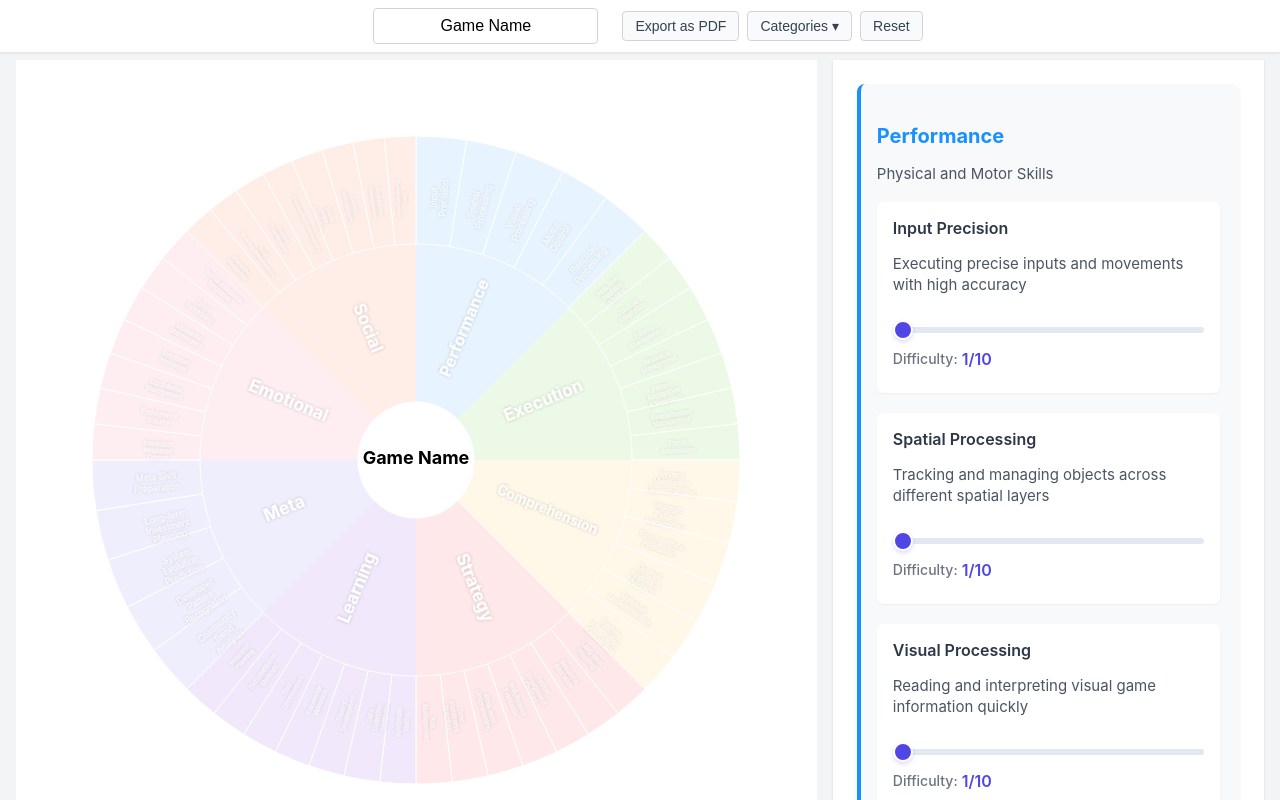
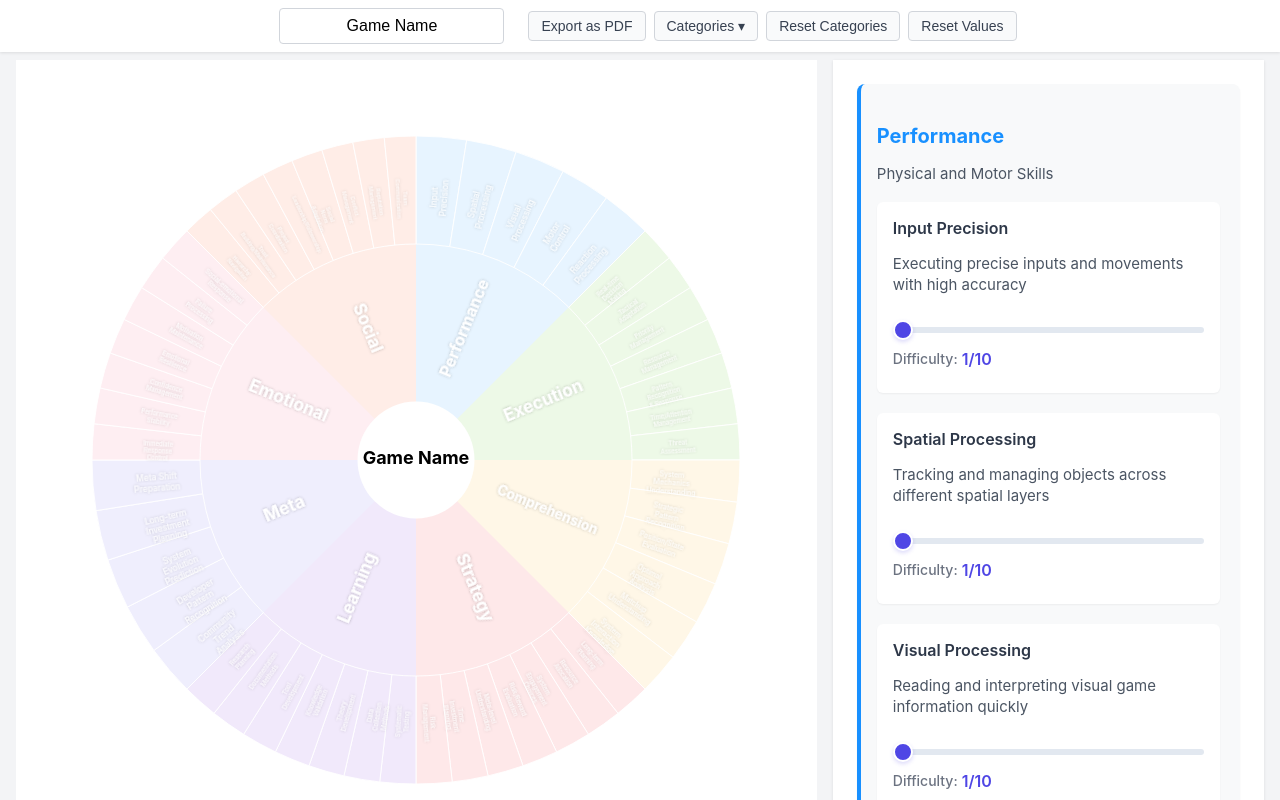
Before and after one commit to Rosoe/Difficulty-Fingerprinting-Visualiser, a plain HTML site: page index.html in a window 1280 px wide. Drawn offline with nearby package versions, Linux system fonts and the light colour scheme; files whose address does not match are found by name.

Commit message:
Update index.html

```diff
--- a/index.html
+++ b/index.html
@@ -33,13 +33,13 @@
                         <button id="removeCategoryBtn">Remove Category</button>
                         <button id="exportCategoriesBtn">Export Categories</button>
                         <button id="importCategoriesBtn">Import Categories</button>
-                        <button id="resetCategoriesBtn">Reset Categories</button>
                         <hr>
                         <button id="exportValuesBtn">Export Values</button>
                         <button id="importValuesBtn">Import Values</button>
                     </div>
                 </div>
-                <button id="resetBtn" class="menu-button">Reset</button>
+                <button id="resetCategoriesBtn" class="menu-button">Reset Categories</button>
+                <button id="resetBtn" class="menu-button">Reset Values</button>
             </div>
         </div>
         <div class="main-content">
```
